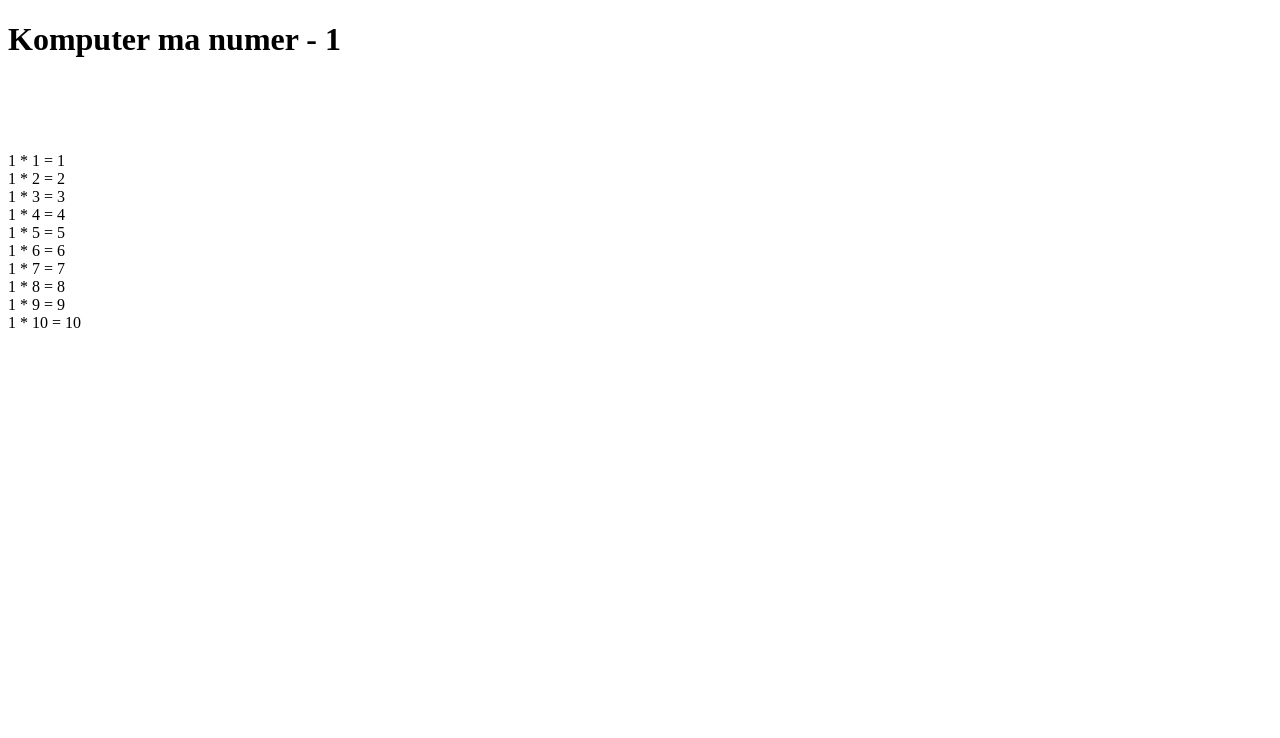
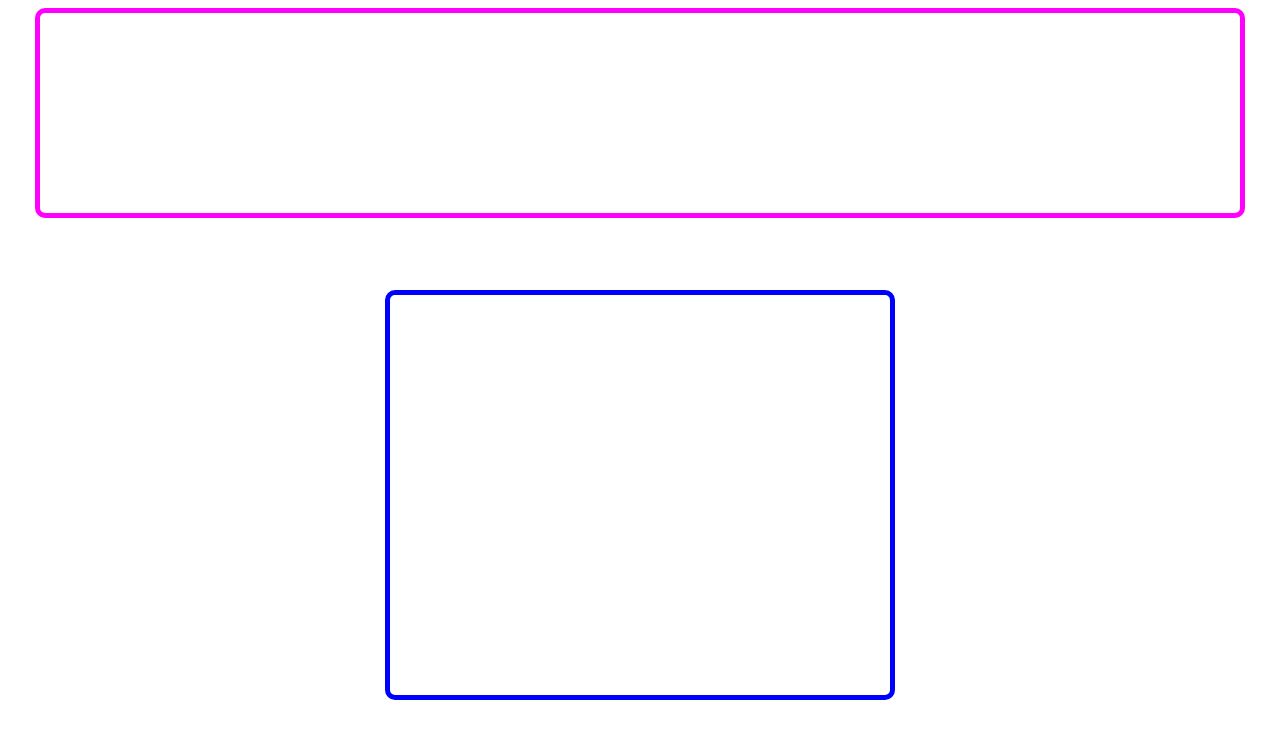
Before and after one commit to Pawel968/Praca, a React (Vite) app: page / in a window 1280 px wide. Shown: the top 738 px of the page. Built offline with nearby package versions, Linux system fonts and the light colour scheme.

Commit message:
Stworzenie css

```diff
--- a/src/App.css
+++ b/src/App.css
@@ -0,0 +1,38 @@
+body {
+    background-image: https://static.prsa.pl/images/640859df-af1b-4eba-aa27-cf700bde3a65.file?format=900;
+    background-size: cover;
+}
+
+.g {
+    border: 5px solid magenta;
+    border-radius: 10px;
+    text-align: center;
+    background-size: cover;
+    margin: 0 auto;
+    width: 1200px;
+    height: 200px;
+}
+
+.text {
+    color: white;
+    font-size: 30px;
+    text-align: center;
+}
+
+.btext {
+    color: white;
+    font-size: 50px;
+}
+
+.gg {
+    border: 5px solid blue;
+    border-radius: 10px;
+    text-align: center;
+    background-size: cover;
+    margin: 0 auto;
+    width: 500px;
+    height: 400px;
+    box-shadow: red;
+    color: white;
+    font-size: 30px;
+}
```
